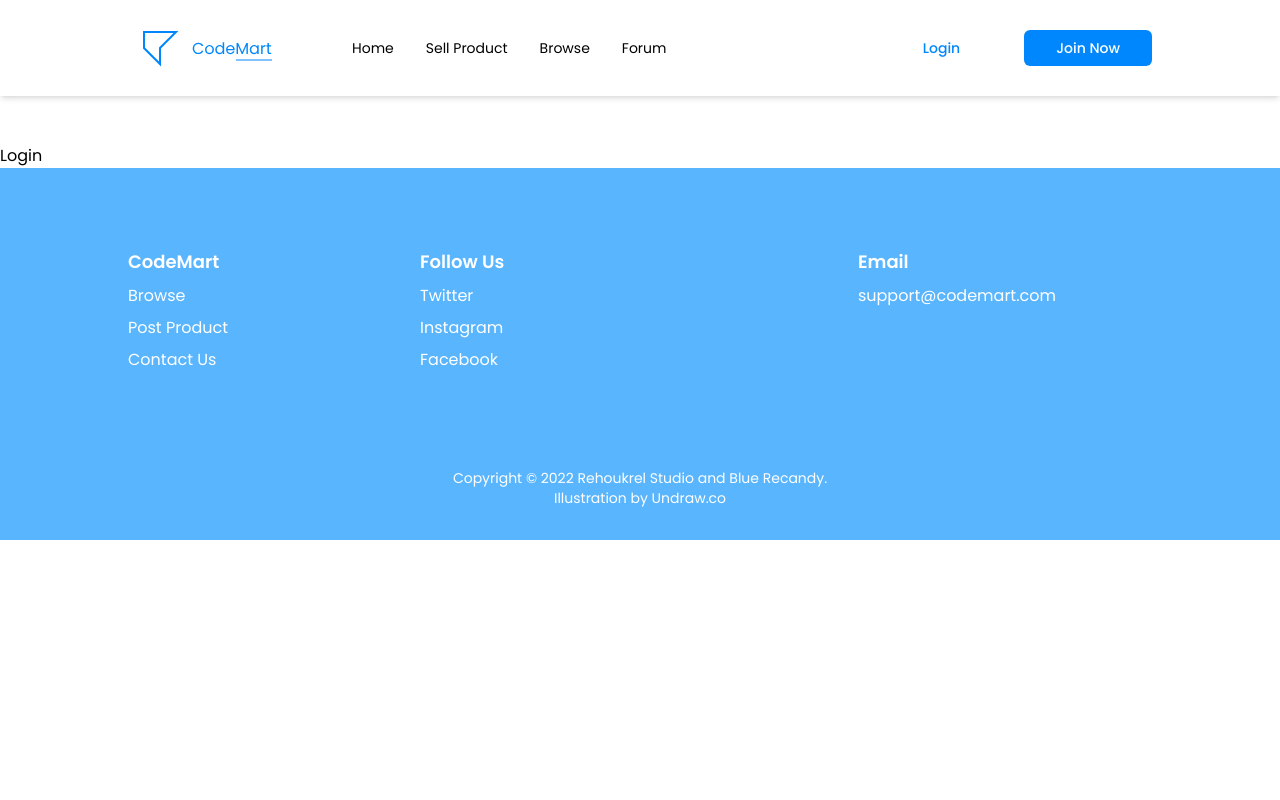
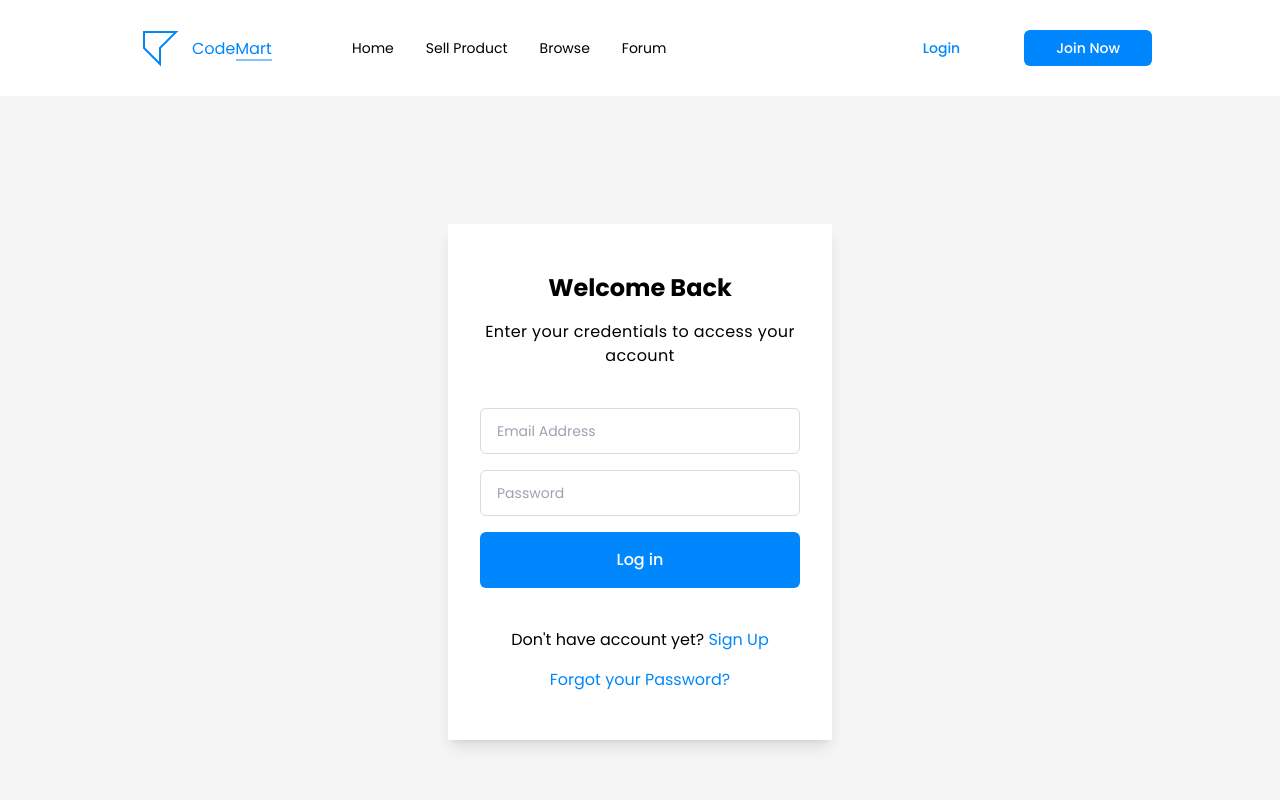
Before and after one commit to TiveCS/codemart-next, a Next.js app: page /login in a window 1280 px wide. Shown: the top 800 px of the page. Built offline with nearby package versions, Linux system fonts and the light colour scheme.

Commit message:
login page

```diff
--- a/components/Navbar/Navbar.tsx
+++ b/components/Navbar/Navbar.tsx
@@ -12,7 +12,7 @@ const Navbar: React.FC<Props> = (props) => {
   return (
     <nav
       className={
-        'px-32 py-4 mb-12 flex flex-row justify-between items-center shadow-md ' +
+        'px-32 py-4 flex flex-row justify-between items-center shadow-md ' +
         props.className
       }
     >
--- a/components/layouts/Layout.tsx
+++ b/components/layouts/Layout.tsx
@@ -1,4 +1,5 @@
 import { Poppins } from '@next/font/google';
+import Head from 'next/head';
 import Footer from '../Footer';
 import Navbar from '../Navbar/Navbar';
 
@@ -7,7 +8,7 @@ export interface Props {
 }
 
 const poppins = Poppins({
-  weight: ['400', '500', '600'],
+  weight: ['400', '500', '600', '700'],
   style: ['normal'],
   subsets: ['latin'],
 });
@@ -15,6 +16,11 @@ const poppins = Poppins({
 const Layout: React.FC<Props> = (props) => {
   return (
     <>
+      <Head>
+        <meta name="viewport" content="width=device-width, initial-scale=1" />
+        <link rel="icon" href="/favicon.ico" />
+      </Head>
+
       <Navbar className={poppins.className} />
       <main className={poppins.className}>{props.children}</main>
 
--- /dev/null
+++ b/pages/404.tsx
@@ -0,0 +1,27 @@
+import Head from 'next/head';
+import Link from 'next/link';
+import Button from '../components/Button';
+
+export default function NotFoundPage() {
+  return (
+    <>
+      <Head>
+        <title>404 - Page Not Found</title>
+        <meta name="description" content="Generated by create next app" />
+      </Head>
+
+      <div className="flex flex-col items-center justify-center my-16 space-y-2 h-72">
+        <h1 className="text-6xl font-semibold text-recandy-blue-700">Oh no!</h1>
+        <h3 className="text-3xl ">This page doesn&apos;t exist.</h3>
+
+        <div className="flex flex-row pt-12">
+          <Link href={'/'}>
+            <Button type="primary" textSize="sm">
+              Back to Home
+            </Button>
+          </Link>
+        </div>
+      </div>
+    </>
+  );
+}
--- a/pages/index.tsx
+++ b/pages/index.tsx
@@ -16,8 +16,6 @@ export default function Home() {
       <Head>
         <title>Create Next App</title>
         <meta name="description" content="Generated by create next app" />
-        <meta name="viewport" content="width=device-width, initial-scale=1" />
-        <link rel="icon" href="/favicon.ico" />
       </Head>
 
       <section
--- a/pages/login/index.tsx
+++ b/pages/login/index.tsx
@@ -1,7 +1,38 @@
+import Link from 'next/link';
+import Button from '../../components/Button';
+import FormInput from '../../components/FormInput';
+
 export default function LoginPage() {
   return (
-    <div>
-      <h1>Login</h1>
+    <div className="flex flex-row items-center justify-center py-32 bg-recandy-white-100">
+      <form
+        action=""
+        className="flex flex-col px-8 py-12 space-y-4 shadow-lg w-3/10 bg-recandy-white-0"
+      >
+        <h1 className="text-2xl font-bold text-center">Welcome Back</h1>
+        <p className="tracking-wide text-center">
+          Enter your credentials to access your account
+        </p>
+        <br />
+        <FormInput id="email" type={'email'} placeholder={'Email Address'} />
+        <FormInput id="password" type={'password'} placeholder={'Password'} />
+        <Button size={'lg'} type={'primary'}>
+          Log in
+        </Button>
+        <br />
+        <div className="text-center">
+          Don&apos;t have account yet?{' '}
+          <Link href="/register" className="text-recandy-blue-600">
+            Sign Up
+          </Link>
+        </div>
+        <Link
+          href="/forgot-password"
+          className="text-center text-recandy-blue-600"
+        >
+          Forgot your Password?
+        </Link>
+      </form>
     </div>
   );
 }
--- a/tailwind.config.js
+++ b/tailwind.config.js
@@ -6,6 +6,17 @@ module.exports = {
   ],
   theme: {
     extend: {
+      width: {
+        '1/10': '10%',
+        '2/10': '20%',
+        '3/10': '30%',
+        '4/10': '40%',
+        '5/10': '50%',
+        '6/10': '60%',
+        '7/10': '70%',
+        '8/10': '80%',
+        '9/10': '90%',
+      },
       colors: {
         'recandy-blue-900': '#1742B7',
         'recandy-blue-800': '#1262D6',
```
